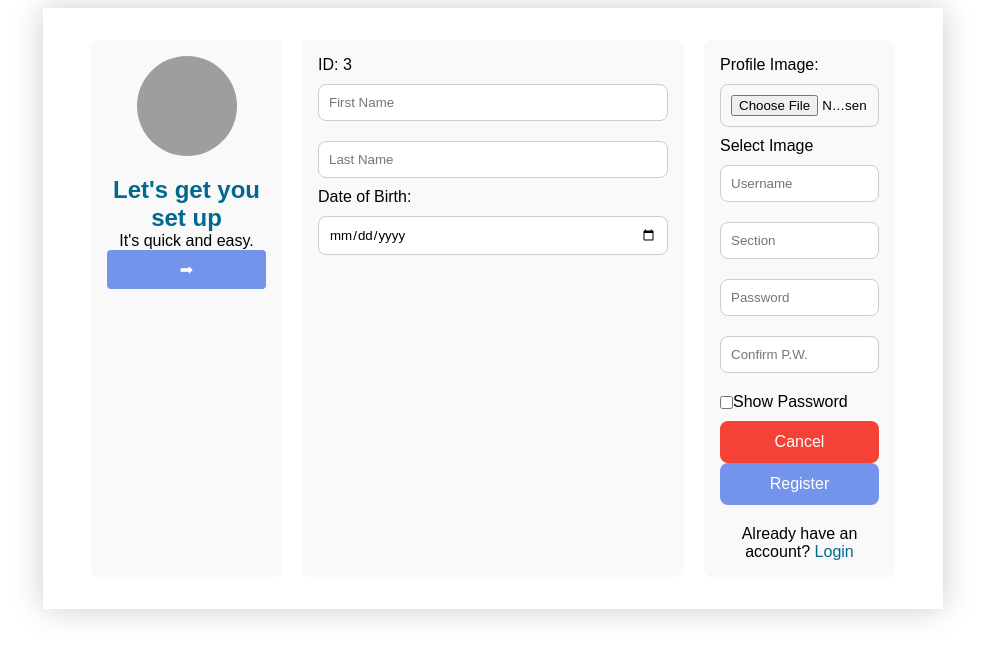
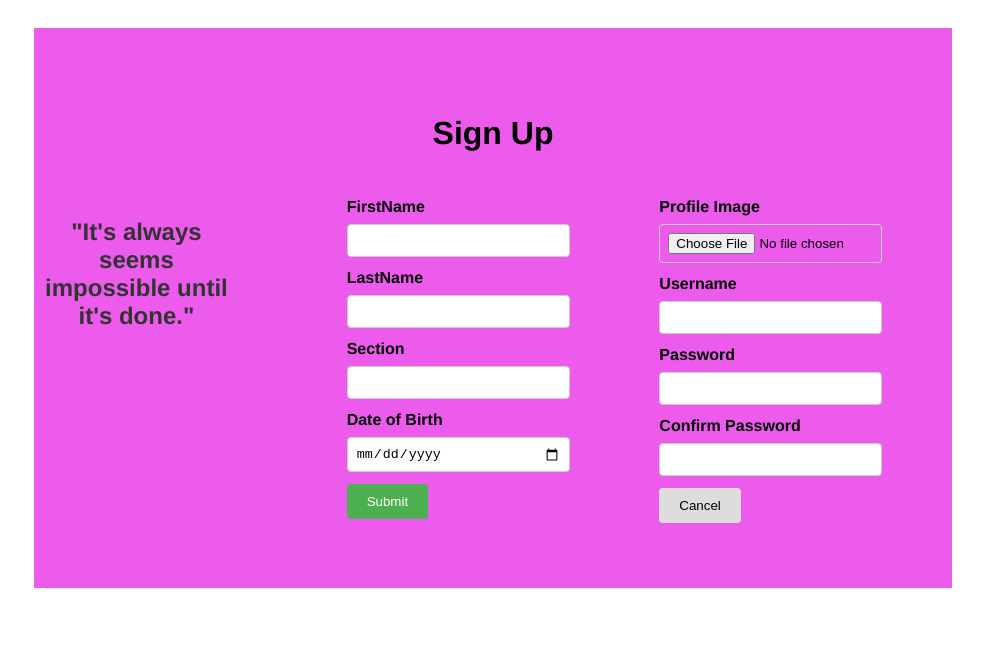
Before and after one commit to kaitoshin2017/online-quiz, a Vue app: page /registration in a window 1280 px wide. Shown: the top 658 px of the page, without its empty margins (147-1132 px from the left). Built offline with nearby package versions, Linux system fonts and the light colour scheme; grey boxes are pictures that could not be loaded.

Commit message:
Update RegistrationView.vue
new update

```diff
--- a/src/views/RegistrationView.vue
+++ b/src/views/RegistrationView.vue
@@ -1,243 +1,196 @@
 <template>
+ <div id="app">
   <div class="container">
-    <div class="left-panel">
-      <section>
-        <img v-if="avatar" :src="URL.createObjectURL(avatar)" class="avatar" alt="User Avatar" />
-        <img v-else :src="require('@/assets/default-avatar.png')" class="avatar" alt="Default Avatar" /> <!-- Default avatar -->
-        <h2>Let's get you set up</h2>
-        <p>It's quick and easy.</p>
-        <button class="next-btn" @click="goToNextStep">➡</button>
-      </section>
-    </div>
+   <h1>Sign Up</h1>
+    <form @submit.prevent="submitForm">
+      <div class="form-grid">
+        <div class="column">
 
-    <div class="middle-panel">
-      <form @submit.prevent="handleSubmit">
-        <div class="form-group">
-          <label>ID:</label> <span>3</span>
+          <h2>"It's always seems impossible until it's done."</h2>
         </div>
 
-        <div class="input-row">
-          <input v-model="form.firstName" type="text" placeholder="First Name" required />
-          <input v-model="form.lastName" type="text" placeholder="Last Name" required />
+        <div class="column">
+          <label for="firstName">FirstName</label>
+          <input type="text" id="firstName" v-model="form.firstName" required/>
+
+
+          <label for="lastName">LastName</label>
+          <input type="text" id="lastName" v-model="form.lastName" required/>
+
+          <label for="section">Section</label>
+          <input type="text" id="section" v-model="form.section" required/>
+
+
+          <label for="dob">Date of Birth</label>
+          <input type="date" id="dob" v-model="form.dob" required/>
+
+          <button type="submit":disabled="passwordMismatch">Submit</button>
+
         </div>
 
-        <div class="form-group">
-          <label>Date of Birth:</label>
-          <input v-model="form.dob" type="date" required />
+        <div class="column">
+          <label for="profileImage">Profile Image</label>
+        <input type="file" id="profileImage" @change="hamdleFilechange"/>
+
+
+          <label for="username">Username</label>
+          <input type="text" id="username" v-model="form.username" required/>
+
+          <label for="password">Password</label>
+          <input type="password" id="password" v-model="form.password" required/>
+
+          <label for="confirmPassword"> Confirm Password</label>
+          <input type="password" id="confirmPassword" v-model="form.confirmPassword" required :class="{'error': passwordmismatch}"/>
+
+          <div v-if="passwordMismatch" class="warning">
+              <span>⚠️ Passwords do not match!</span>
+            </div>
+
+          <button class="cancel" type="button" @click="cancelForm">Cancel</button>
         </div>
-      </form>
-    </div>
-
-    <div class="right-panel">
-      <div class="form-group">
-        <label>Profile Image:</label>
-        <input ref="imageInput" type="file" @change="handleImageUpload" id="imageUpload" />
-        <label for="imageUpload" class="file-btn">Select Image</label>
       </div>
-
-      <div class="input-row">
-        <input v-model="form.username" type="text" placeholder="Username" required />
-        <input v-model="form.section" type="text" placeholder="Section" required />
-        <input :type="showPassword ? 'text' : 'password'" v-model="form.password" id="password" placeholder="Password" required />
-        <input :type="showPassword ? 'text' : 'password'" v-model="form.confirmPassword" id="confirmPassword" placeholder="Confirm P.W." />
-      </div>
-
-      <div class="show-pass">
-        <input type="checkbox" v-model="showPassword" id="showPassword" />
-        <label for="showPassword">Show Password</label>
-      </div>
-
-      <div class="buttons">
-        <button type="button" class="cancel-btn" @click="cancel">Cancel</button>
-        <button type="submit" class="register-btn">Register</button>
-      </div>
-
-      <p class="login-text">Already have an account? <a href="#">Login</a></p>
-    </div>
+    </form>
   </div>
+ </div>
 </template>
 
 <script>
-import { ref, reactive } from "vue";
-
-export default {
-  setup() {
-    const form = reactive({
-      firstName: '',
-      lastName: '',
-      dob: '',
-      username: '',
-      section: '',
-      password: '',
-      confirmPassword: ''
-    });
-
-    const showPassword = ref(false);
-    const avatar = ref(null);
-
-    const goToNextStep = () => {
-      console.log("Next step");
-    };
-
-    const handleImageUpload = (event) => {
-      const file = event.target.files[0];
-      if (file) {
-        avatar.value = file;
+export default{
+  data(){
+    return{
+    form:{
+    firstName:"",
+    lastName:"",
+    dob:"",
+    profileImage:null,
+    username:"",
+    section:"",
+    password:"",
+    confirmPassword:"",
       }
     };
+  },
+  computed:{
+    passwordMismatch(){
+      return this.form.password!== this.form.confirmPassword;
+    }
+  },
+  methods:{
+    handleFileChange(event){
+      const file= event.target.files[0];
+      if (file){
+        this.form.profileImage = file;
+      }
+    },
+    submitForm(){
+      console.log('Form Submitted:', this.form);
+    },
 
-    const handleSubmit = () => {
-      if (form.password !== form.confirmPassword) {
-        alert("Passwords do not match!");
-        return;
-      }
+    cancelForm() {
 
-      if (!form.firstName || !form.lastName || !form.username) {
-        alert("Please fill out all required fields.");
-        return;
-      }
-
-      console.log("Form submitted:", form);
-      resetForm();
-    };
-
-    const cancel = () => {
-      console.log("Registration cancelled");
-      resetForm();
-    };
-
-    const resetForm = () => {
-      form.firstName = '';
-      form.lastName = '';
-      form.dob = '';
-      form.username = '';
-      form.section = '';
-      form.password = '';
-      form.confirmPassword = '';
-      showPassword.value = false;
-      avatar.value = null;
-
-      const imageInput = document.getElementById("imageUpload");
-      if (imageInput) {
-        imageInput.value = '';
-      }
-    };
-
-    return {
-      form,
-      showPassword,
-      avatar,
-      goToNextStep,
-      handleImageUpload,
-      handleSubmit,
-      cancel
-    };
+      this.form = {
+        firstName: "",
+        lastName: "",
+        dob: "",
+        profileImage: null,
+        username: "",
+        section: "",
+        password: "",
+        confirmPassword: "",
+      };
+      console.log("Form reset!");
+    }
   }
 };
 </script>
 
 <style scoped>
-/* Same styling as before */
-</style>
+#app {
+  font-family: Helvetica, Arial, sans-serif;
+  -webkit-font-smoothing: antialiased;
+  -moz-osx-font-smoothing: grayscale;
+  text-align: center;
+  padding: 20px;
 
-
-<style scoped>
-* {
-  box-sizing: border-box;
-  margin: 0;
-  padding: 0;
-  font-family: Arial, sans-serif;
 }
 
+h1{
+  margin-bottom: 5%;
+}
 .container {
-  max-width: 900px;
+  display: flex;
+  flex-direction: column;
+  justify-content: center;
+  align-items: center;
+  width: 75%;
+  height: 70dvh;
   margin: 0 auto;
-  display: grid; /* Use grid instead of flex */
-  grid-template-columns: 1fr 2fr 1fr; /* Defines three columns: left (avatar), middle (form), right (extra inputs) */
-  gap: 20px; /* Adds space between columns */
-  padding: 32px 48px;
-  background-color: #fff;
-  box-shadow: 0 0 30px rgba(0, 0, 0, .2);
-}
-
-.left-panel,
-.middle-panel,
-.right-panel {
-  padding: 16px;
-  background-color: #f9f9f9;
-  border-radius: 8px;
-}
-
-.left-panel {
-  text-align: center;
-}
-
-.avatar {
-  width: 100px;
-  height: 100px;
-  border-radius: 50%;
-  margin-bottom: 16px;
+  background-color: #ec5bec;
 }
 
 h2 {
-  color: #00698f;
+  font-size: 1.5em;
+  color: #333;
+  margin-bottom: 20px;
 }
 
-button.next-btn {
-  background-color: #7494ec;
-  border: none;
-  padding: 10px 20px;
-  color: white;
-  cursor: pointer;
-  font-size: 16px;
+.form-grid {
+  display: grid;
+  grid-template-columns: repeat(3, 1fr);
+  gap: 20px;
+}
+
+.column {
+  display: flex;
+  flex-direction: column;
+  align-items: flex-start;
+  width: 70%;
+}
+
+label {
+  margin-bottom: 8px;
+  font-weight: bold;
+}
+
+input {
+  margin-bottom: 12px;
+  padding: 8px;
+  width: 100%;
+  border: 1px solid #ccc;
   border-radius: 4px;
 }
 
-input[type="text"],
-input[type="password"],
-input[type="date"],
-input[type="file"]{
-  width: 100%;
-  padding: 10px;
-  margin: 10px 0;
-  border-radius: 8px;
-  border: 1px solid #ccc;
-}
-
 button {
-  background-color: #7494ec;
-  padding: 12px;
-  width: 100%;
+  padding: 10px 20px;
+  background-color: #4CAF50;
   color: white;
-  border-radius: 8px;
   border: none;
-  font-size: 16px;
+  border-radius: 4px;
   cursor: pointer;
 }
 
-button:disabled {
-  background-color: #ddd;
-  cursor: not-allowed;
+
+.cancel {
+  padding: 10px 20px;
+  background-color:rgb(255, 255, 255);
+  color: rgb(0, 0, 0);
+  border: none;
+  border-radius: 4px;
+  cursor: pointer;
 }
 
-.show-pass {
-  display: flex;
-  align-items: center;
-  margin-top: 10px;
+button:disabled, .cancel {
+  background-color: #ddd;
 }
 
-.cancel-btn {
-  background-color: #f44336;
-  margin-top: 10px;
+.error {
+  border-color: red;
 }
 
-.login-text {
-  text-align: center;
-  margin-top: 20px;
-}
-
-.login-text a {
-  color: #00698f;
-  text-decoration: none;
+.warning {
+  color: red;
+  font-weight: 5px;
+  font-size: 1em;
+  margin-bottom: 5px;
 }
 </style>
```
